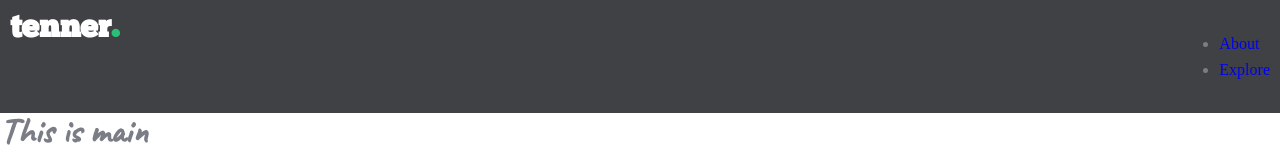
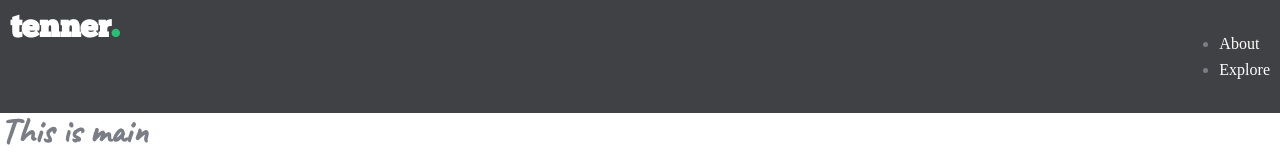
Before and after one commit to Alex-Gordo/Tenner, a React (Create React App) app in the folder frontend/: page /#/ in a window 1280 px wide. Shown: the top 160 px of the page. Built offline with nearby package versions, Linux system fonts and the light colour scheme; a web font is replaced by a local one.

Commit message:
fonts and scss

```diff
--- a/frontend/src/assets/styles/cmps/_header.scss
+++ b/frontend/src/assets/styles/cmps/_header.scss
@@ -31,6 +31,9 @@ header {
     background-color: $clr4;
     padding: 5px 0;
   }
+  nav a {
+    color: $clr3;
+  }
   nav a:not(:first-child) {
     border-top: 1px solid $clr1;
     padding: 0 5px;
```
